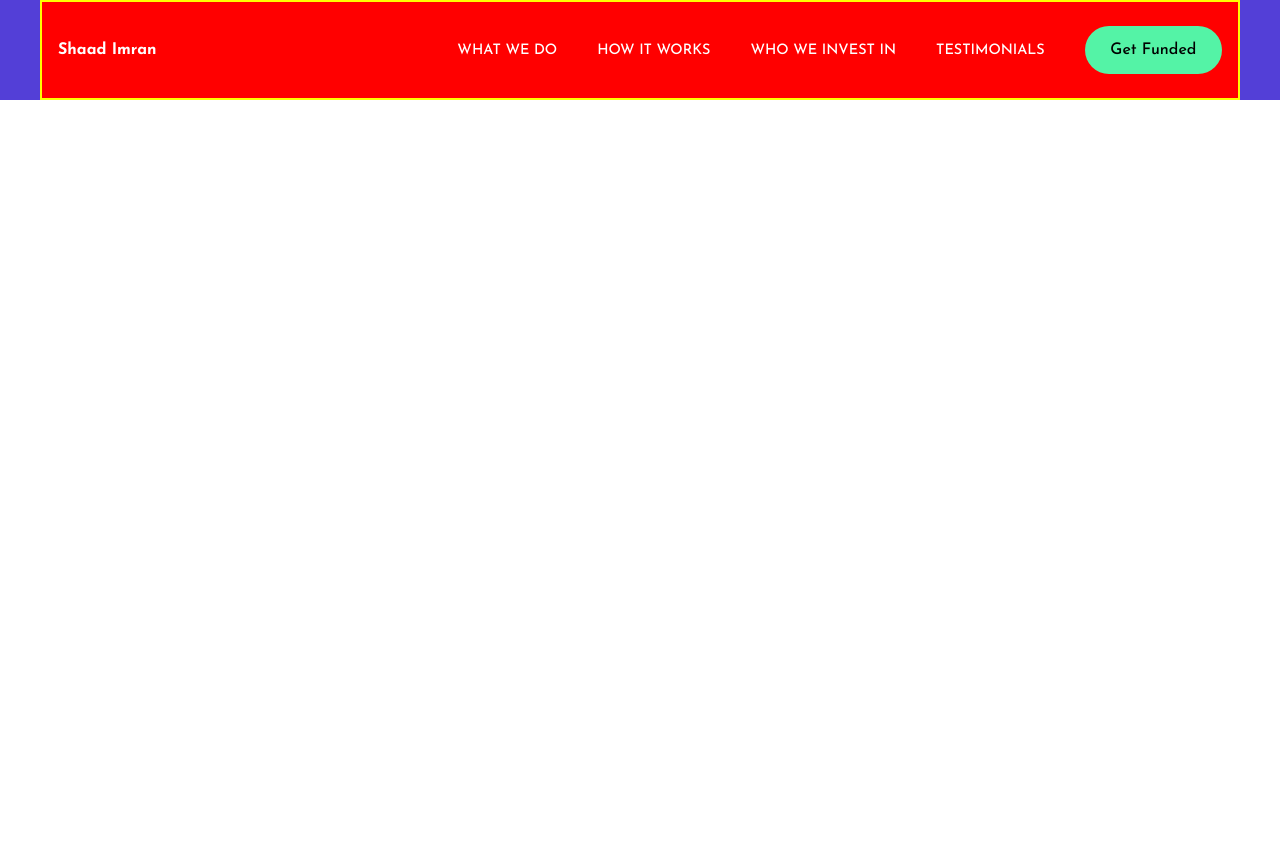
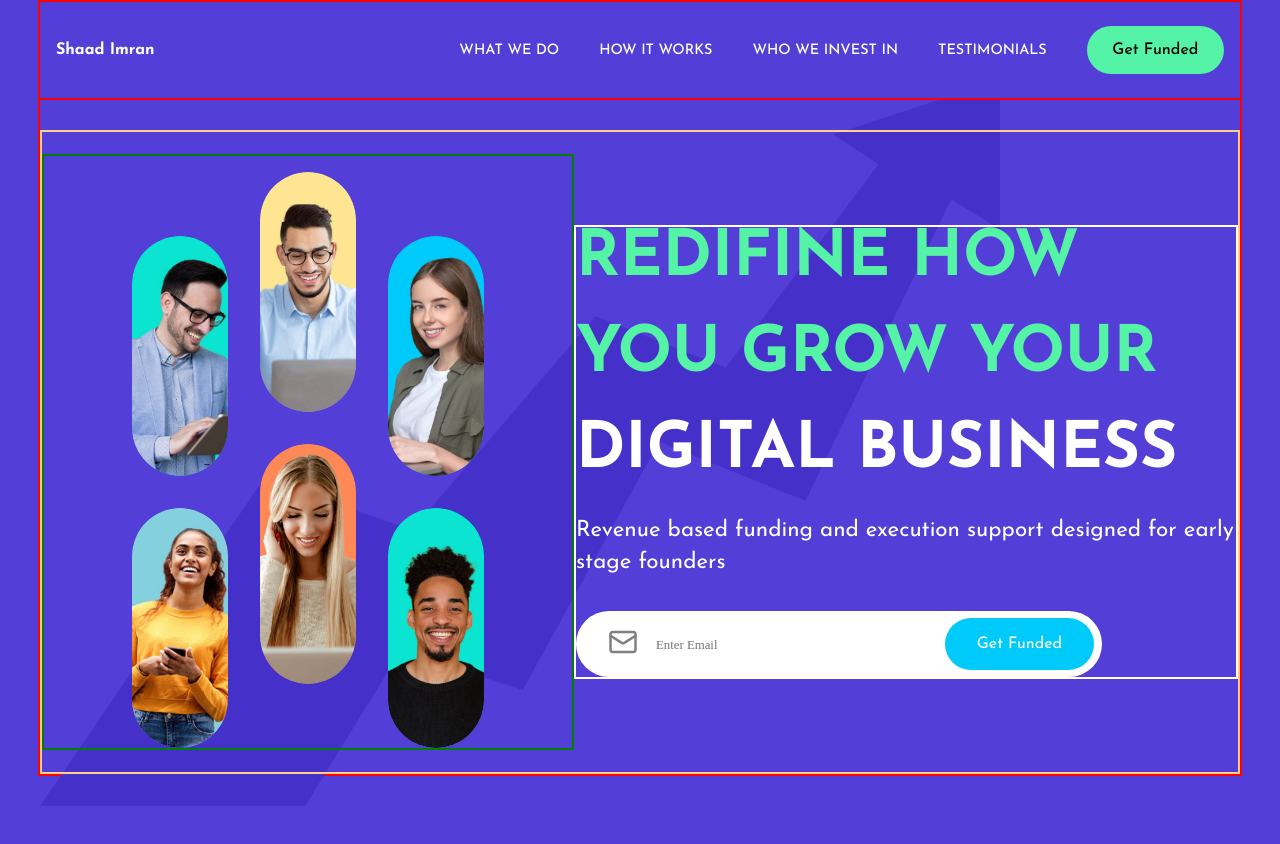
Before and after one commit to Shaad-Imran/digital-business-agency, a Next.js app: page / in a window 1280 px wide. Shown: the top 844 px of the page. Before the commit the page ends 800 px from the top, so only its background shows below. Built offline with nearby package versions, Linux system fonts and the light colour scheme.

Commit message:
added a hero section

```diff
--- a/app/globals.css
+++ b/app/globals.css
@@ -32,10 +32,10 @@
 }
 
 .container {
+  border: 2px solid red;
   width: 100%;
   margin: auto;
   overflow: hidden;
-  background-color: red;
 }
 
 /* Media queries for different screen sizes */
--- a/app/page.js
+++ b/app/page.js
@@ -1,10 +1,12 @@
 import Navbar from "@/src/components/Navbar/Navbar";
 import "./page.css";
+import Hero from "@/src/components/Hero/Hero";
 
 export default function Home() {
   return (
     <div className="app">
       <Navbar />
+      <Hero />
     </div>
   );
 }
--- /dev/null
+++ b/src/components/EmailBox/EmailBox.css
@@ -0,0 +1,36 @@
+.emailBox {
+  background-color: white;
+  padding: 1rem 2rem;
+  border-radius: 999px;
+  display: flex;
+  align-items: center;
+  width: 70%;
+  position: relative;
+  overflow: hidden;
+}
+
+.emailBox > input {
+  outline: none;
+  border: none;
+  margin-left: 1rem;
+  font-size: 1rem;
+  color: rgb(150, 150, 150);
+  font-family: "__Josefin_Sans_584c1b", "__Josefin_Sans_Fallback_584c1b";
+}
+
+.emailBox > input::placeholder {
+  font-size: 0.8rem;
+}
+
+.getFunded {
+  position: absolute;
+  right: 0.5rem;
+  height: 80%;
+  background-color: var(--secondary-color);
+  display: flex;
+  align-items: center;
+  justify-content: center;
+  padding: 0rem 2rem;
+  border-radius: 999px;
+  color: white;
+}
--- /dev/null
+++ b/src/components/EmailBox/EmailBox.jsx
@@ -0,0 +1,61 @@
+import React from "react";
+import "./EmailBox.css";
+import { LuMail } from "react-icons/lu";
+import { motion } from "framer-motion";
+import { containerVariants } from "@/src/utils/animation";
+
+const EmailBox = () => {
+  return (
+    <motion.div
+      initial={{ width: ".5rem", borderRadius: "100%" }}
+      whileInView={{
+        width: "70%",
+        borderRadius: "999px",
+        transition: {
+          type: "easeOut",
+          duration: 1,
+        },
+      }}
+      className="emailBox"
+    >
+      {/* icon */}
+      <motion.div
+        variants={containerVariants(0.6)}
+        initial="offscreen"
+        whileInView={"onscreen"}
+        viewport={{
+          once: true,
+        }}
+      >
+        <LuMail size={30} color="grey" />
+      </motion.div>
+
+      {/* input  */}
+      <motion.input
+        variants={containerVariants(0.7)}
+        initial="offscreen"
+        whileInView={"onscreen"}
+        viewport={{
+          once: true,
+        }}
+        type="email"
+        placeholder="Enter Email"
+      />
+
+      {/* get funded button  */}
+      <motion.div
+        variants={containerVariants(0.9)}
+        initial="offscreen"
+        whileInView={"onscreen"}
+        viewport={{
+          once: true,
+        }}
+        className="getFunded"
+      >
+        Get Funded
+      </motion.div>
+    </motion.div>
+  );
+};
+
+export default EmailBox;
--- /dev/null
+++ b/src/components/Hero/Hero.css
@@ -0,0 +1,135 @@
+.h-wrapper {
+  background-color: var(--primary-color);
+  height: 120vh;
+  overflow: hidden;
+}
+
+.h-wrapper .container {
+  padding-top: 8rem;
+}
+
+.h-arrow {
+  position: absolute;
+  top: 5rem;
+  width: 100%;
+  max-width: 60rem;
+  z-index: 0;
+}
+
+.h-container {
+  border: 2px solid rgb(255, 207, 136);
+  display: flex;
+  height: 80vh;
+  align-items: center;
+  justify-content: space-around;
+  position: relative;
+}
+
+.h-left {
+  border: 2px solid green;
+
+  flex: 1;
+  position: relative;
+  display: flex;
+  flex-direction: column;
+  align-items: center;
+  gap: 2rem;
+  padding-top: 5rem;
+}
+
+.image-row {
+  display: flex;
+  gap: 2rem;
+}
+
+.person-pill {
+  height: 15rem;
+  width: 6rem;
+  border-radius: 999px;
+  overflow: hidden;
+}
+
+.person-pill-bg {
+  border-radius: 999px;
+  height: 100%;
+  width: 100%;
+  overflow: hidden;
+}
+
+.person-pill-bg > img {
+  width: 100%;
+  object-fit: cover;
+  scale: 2;
+  margin-top: 4rem;
+}
+
+.image-row > :nth-child(2) {
+  transform: translateY(-4rem);
+}
+
+.h-right {
+  border: 2px solid white;
+
+  flex: 1.25;
+  display: flex;
+  flex-direction: column;
+  gap: 2rem;
+}
+
+.h-title {
+  display: flex;
+  flex-direction: column;
+  gap: 2rem;
+  color: var(--third-color);
+  font-size: 4rem;
+  font-weight: bold;
+  text-transform: uppercase;
+}
+
+.h-title > :nth-child(3) {
+  color: white;
+}
+
+.h-des {
+  color: white;
+  font-size: 1.4rem;
+  line-height: 2rem;
+}
+
+@media (max-width: 1024px) {
+  .h-wrapper {
+    height: max-content;
+  }
+
+  .h-wrapper .container {
+    padding-top: 5rem;
+  }
+
+  .h-container {
+    height: auto;
+    flex-direction: column;
+    align-items: center;
+    gap: 4rem;
+    padding-top: 3rem;
+  }
+
+  .h-arrow {
+    display: none;
+  }
+
+  .h-right {
+    flex: 1;
+    align-items: center;
+  }
+
+  .h-title {
+    align-items: center;
+    font-size: 2.2rem;
+  }
+
+  .h-des {
+    font-size: 1.2rem;
+    width: 80%;
+    text-align: center;
+  }
+}
--- /dev/null
+++ b/src/components/Hero/Hero.jsx
@@ -0,0 +1,113 @@
+"use client";
+
+import React from "react";
+import "./Hero.css";
+import EmailBox from "../EmailBox/EmailBox";
+import { HeroData } from "@/src/utils/data";
+import { motion } from "framer-motion";
+
+const Hero = () => {
+  const variants = (delay) => ({
+    initial: {
+      y: "18rem",
+    },
+    animate: {
+      y: "0rem",
+      transition: {
+        type: "spring",
+        damping: 25,
+        duration: 2.5,
+        delay,
+      },
+    },
+  });
+
+  const imgVariants = () => ({
+    initial: {
+      y: "18rem",
+    },
+    animate: {
+      y: "0rem",
+      transition: {
+        type: "spring",
+        duration: 2,
+        stiffness: 30,
+      },
+    },
+  });
+
+  return (
+    <div className="h-wrapper">
+      <div className="container">
+        <img src="hero/hero-arrow.png" alt="arrow" className="h-arrow" />
+
+        <div className="h-container">
+          {/* left side  */}
+          <div className="h-left">
+            <div className="image-row">
+              {HeroData.slice(0, 3).map((person, index) => (
+                <div className="person-pill" key={index}>
+                  <motion.div
+                    initial={"initial"}
+                    animate={"animate"}
+                    variants={variants(person.delay)}
+                    style={{ backgroundColor: person.bg }}
+                    className="person-pill-bg"
+                  >
+                    <motion.img
+                      initial={"initial"}
+                      animate={"animate"}
+                      variants={imgVariants()}
+                      src={person.src}
+                      alt={person.src}
+                    />
+                  </motion.div>
+                </div>
+              ))}
+            </div>
+
+            <div className="image-row">
+              {HeroData.slice(3, 6).map((person, index) => (
+                <div className="person-pill" key={index}>
+                  <motion.div
+                    initial={"initial"}
+                    animate={"animate"}
+                    variants={variants(person.delay)}
+                    style={{ backgroundColor: person.bg }}
+                    className="person-pill-bg"
+                  >
+                    <motion.img
+                      initial={"initial"}
+                      animate={"animate"}
+                      variants={imgVariants()}
+                      src={person.src}
+                      alt={person.src}
+                    />
+                  </motion.div>
+                </div>
+              ))}
+            </div>
+          </div>
+
+          {/* right side  */}
+          <div className="h-right">
+            <div className="h-title">
+              <span>Redifine How </span>
+              <span>You Grow your </span>
+              <span>Digital Business</span>
+            </div>
+
+            <div className="h-des">
+              Revenue based funding and execution support designed for early
+              stage founders
+            </div>
+
+            <EmailBox />
+          </div>
+        </div>
+      </div>
+    </div>
+  );
+};
+
+export default Hero;
--- a/src/components/Navbar/Navbar.css
+++ b/src/components/Navbar/Navbar.css
@@ -6,7 +6,6 @@
 }
 
 .n-container {
-  border: 2px solid yellow;
   padding: 1.5rem 1rem;
   color: white;
   font-size: 1rem;
--- /dev/null
+++ b/src/utils/animation.js
@@ -0,0 +1,15 @@
+export const containerVariants = (delay = 0) => ({
+  offscreen: {
+    opacity: 0,
+    y: 30,
+  },
+  onscreen: {
+    opacity: 1,
+    y: 0,
+    transition: {
+      type: "spring",
+      duration: 2,
+      delay,
+    },
+  },
+});
```
